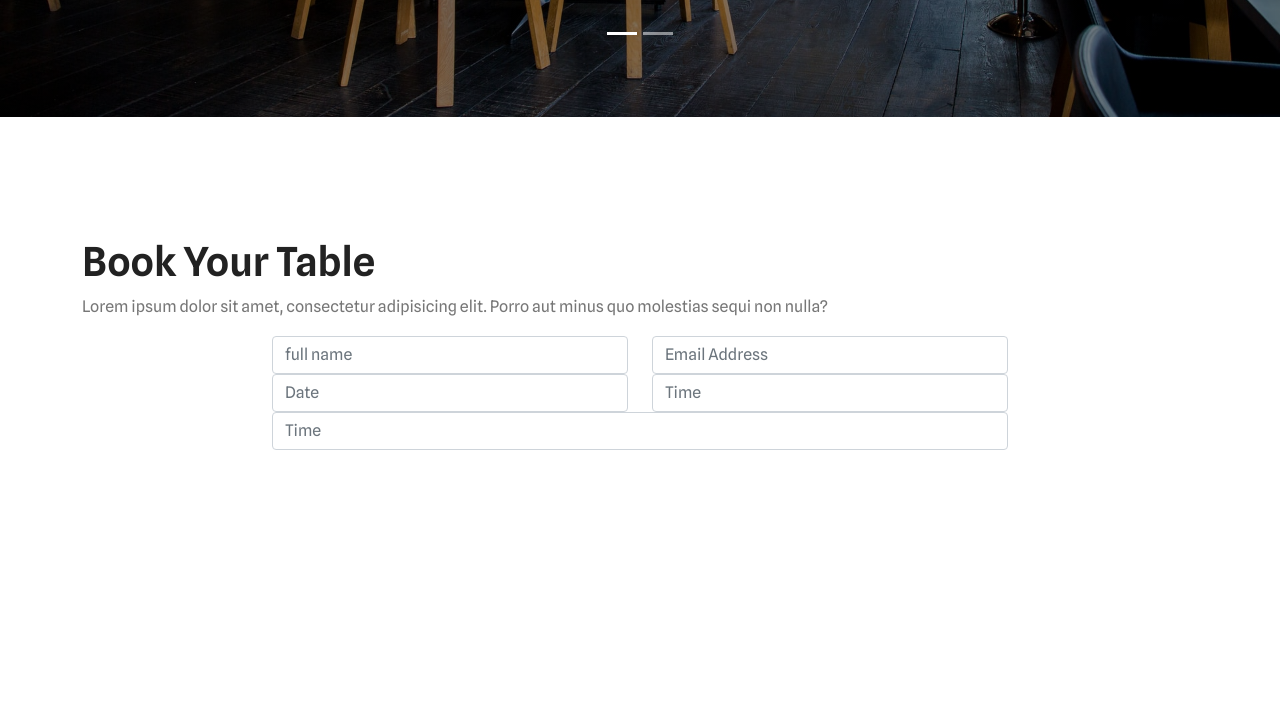
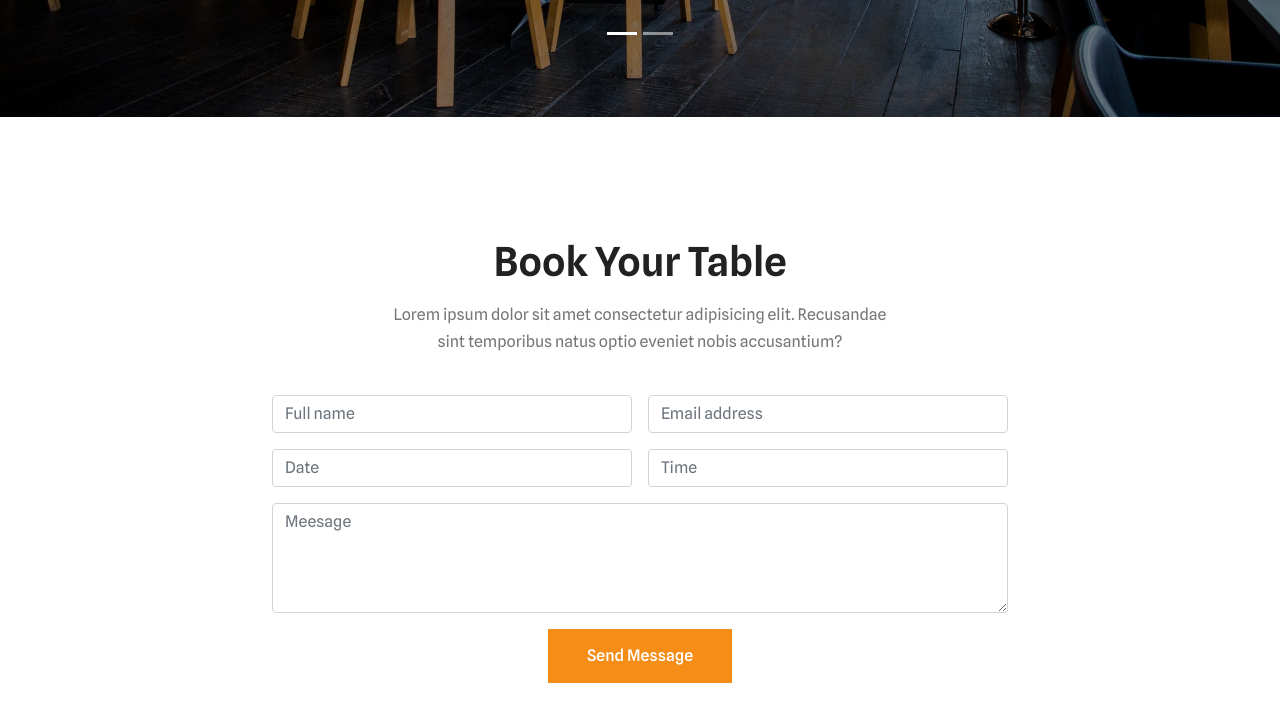
Before and after one commit to aryan-ya/Restaurant-website, a plain HTML site: page restaurant-web/index.html in a window 1280 px wide. Shown: the part 4998-5719 px from the top of the page. Before the commit the page ends 5568 px from the top, so only its background shows below. Drawn offline with nearby package versions, Linux system fonts and the light colour scheme.

Commit message:
Update index.html

```diff
--- a/restaurant-web/index.html
+++ b/restaurant-web/index.html
@@ -903,48 +903,41 @@ Menu -->
 <!-- Reservation -->
 
 
-<section id="reservations">
+<section id="reservation">
   <div class="container">
       <div class="row">
-    <div class="col-12 intro text">
+          <div class="col-12 intro-text">
               <h1>Book Your Table</h1>
-      <p>Lorem ipsum dolor sit amet, consectetur adipisicing elit. Porro aut minus quo molestias sequi non nulla?</p>
+              <p>Lorem ipsum dolor sit amet consectetur adipisicing elit. Recusandae sint temporibus natus optio
+                  eveniet nobis accusantium?</p>
           </div>
       </div>
-
-
       <form action="#" class="row justify-content-center">
           <div class="col-lg-8">
- <div class="row ">
+              <div class="row g-3">
                   <div class="form-group col-md-6">
-    <input type="text" class="form-control" placeholder="full name">
+                      <input type="text" class="form-control" placeholder="Full name">
                   </div>
                   <div class="form-group col-md-6">
-    <input type="email" class="form-control" placeholder="Email Address">
-
+                      <input type="email" class="form-control" placeholder="Email address">
                   </div>
                   <div class="form-group col-md-6">
-    <input type="email" class="form-control" placeholder="Date">
-
+                      <input type="text" class="form-control" placeholder="Date">
                   </div>
                   <div class="form-group col-md-6">
-    <input type="email" class="form-control" placeholder="Time">
-
-
+                      <input type="text" class="form-control" placeholder="Time">
                   </div>
                   <div class="form-group col-md-12">
-    <input type="email" class="form-control" placeholder="Time">
-
-
-
+                      <textarea name="" id="" cols="30" rows="4" class="form-control"
+                          placeholder="Meesage"></textarea>
+                  </div>
+                  <div class="form-group text-center col-md-12">
+                      <a href="#" class="btn btn-brand">Send Message</a>
                   </div>
               </div>
           </div>
       </form>
   </div>
-
-
-
 </section>
 
   <script src="https://cdn.jsdelivr.net/npm/bootstrap@5.0.2/dist/js/bootstrap.bundle.min.js"
```
Lines whose indentation alone changed are shown as unchanged.
